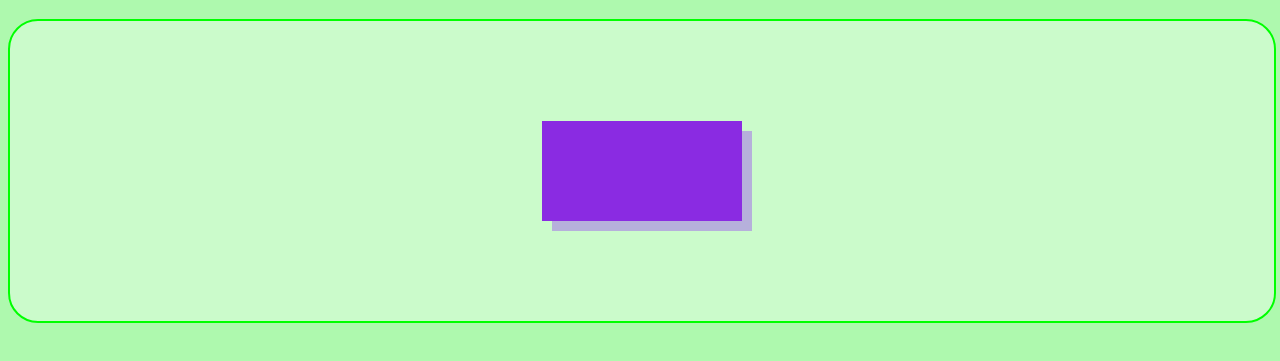
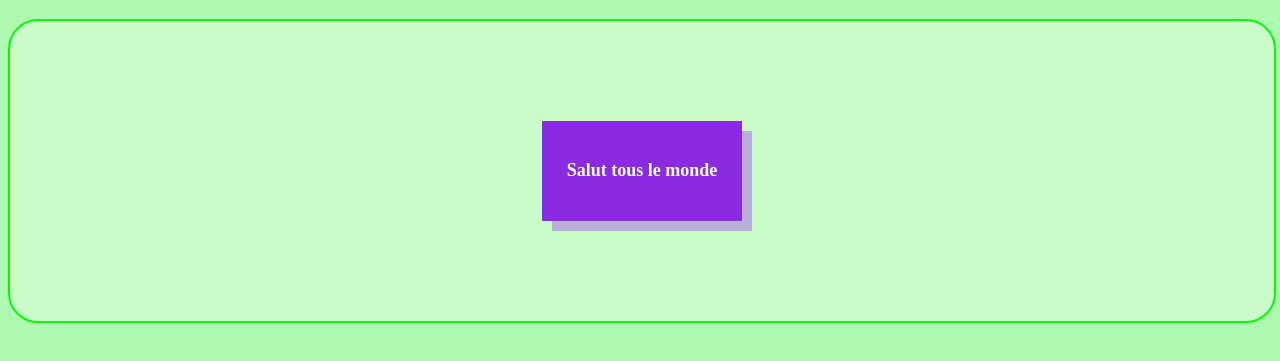
Before and after one commit to YBMS4/GitProjet1, a plain HTML site: page index.html in a window 1280 px wide. Shown: the part 171-532 px from the top of the page. Drawn offline with Linux system fonts and the light colour scheme.

Commit message:
Modification de 'index.html' et 'style.css'

```diff
--- a/index.html
+++ b/index.html
@@ -11,7 +11,7 @@
         <h1>Bienvenue sur mon premier projet Git et GitHub</h1>
     </center>
     <main>
-        <div> </div>
+        <div> Salut tous le monde </div>
     </main>
 </body>
 </html>
--- a/style/style.css
+++ b/style/style.css
@@ -28,8 +28,13 @@
 }
 
 main > div {
+    display: grid;
+    place-items: center;
     height: 100px;
     width: 200px;
+    color: azure;
+    font-size: large;
+    font-weight: bold;
     background-color: blueviolet;
     box-shadow: 10px 10px 0px 0px rgba(132, 0, 255, 0.3);
 }
```
